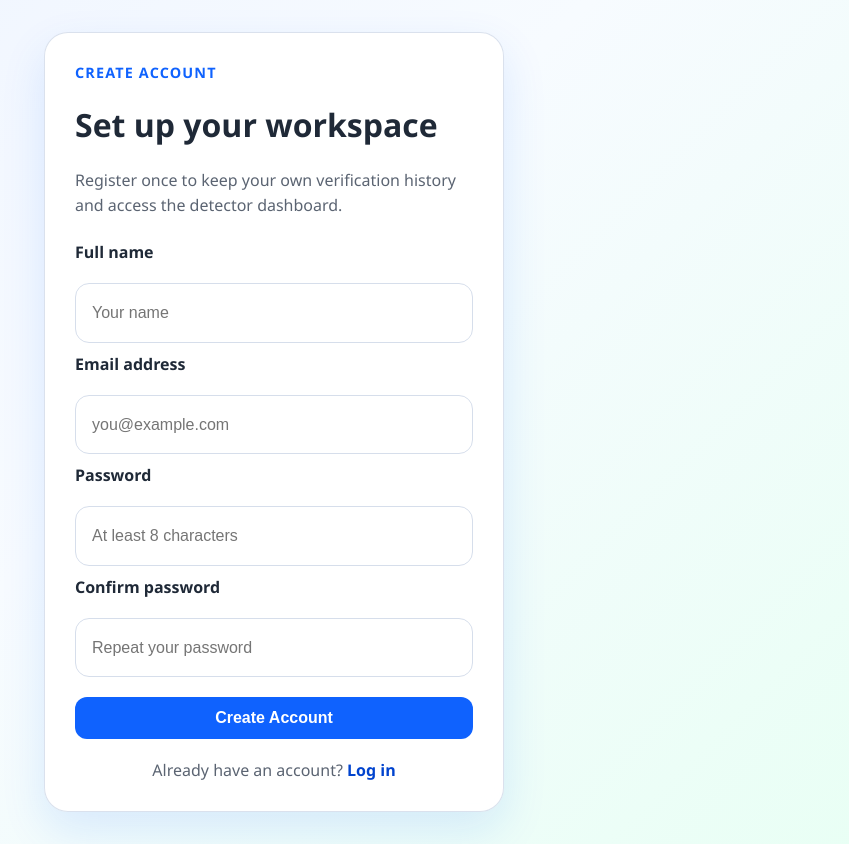
After one commit to rathan46/fake_news_detector_system, a Flask app: page /register in a window 1280 px wide. The commit adds this page. Shown: the whole page, without its empty margins (366-1215 px from the left). Run offline with Flask 3, Linux system fonts and the light colour scheme.

Commit message:
Add files via upload

```diff
--- a/app.py
+++ b/app.py
@@ -1,13 +1,32 @@
 import os
 import pickle
 import sqlite3
+from functools import wraps
+from io import BytesIO
 from datetime import datetime
 
 import requests
 from bs4 import BeautifulSoup
-from flask import Flask, jsonify, render_template, request
+from flask import (
+    Flask,
+    flash,
+    g,
+    jsonify,
+    redirect,
+    render_template,
+    request,
+    send_file,
+    session,
+    url_for,
+)
 from dotenv import load_dotenv
+from reportlab.lib import colors
+from reportlab.lib.pagesizes import A4
+from reportlab.lib.styles import getSampleStyleSheet, ParagraphStyle
+from reportlab.lib.units import inch
+from reportlab.platypus import Paragraph, SimpleDocTemplate, Spacer, Table, TableStyle
 from text_utils import clean_text
+from werkzeug.security import check_password_hash, generate_password_hash
 
 
 BASE_DIR = os.path.dirname(os.path.abspath(__file__))
@@ -28,6 +47,9 @@ REQUEST_HEADERS = {
 
 
 app = Flask(__name__)
+app.config["SECRET_KEY"] = os.getenv("SECRET_KEY", "change-this-secret-key")
+app.config["SESSION_COOKIE_HTTPONLY"] = True
+app.config["SESSION_COOKIE_SAMESITE"] = "Lax"
 
 
 def load_pickle_file(file_path):
@@ -63,13 +85,26 @@ def init_database():
         cursor.execute("PRAGMA synchronous=NORMAL")
         cursor.execute(
             """
+            CREATE TABLE IF NOT EXISTS users (
+                id INTEGER PRIMARY KEY AUTOINCREMENT,
+                full_name TEXT NOT NULL,
+                email TEXT NOT NULL UNIQUE,
+                password_hash TEXT NOT NULL,
+                created_at TEXT NOT NULL
+            )
+            """
+        )
+        cursor.execute(
+            """
             CREATE TABLE IF NOT EXISTS prediction_history (
                 id INTEGER PRIMARY KEY AUTOINCREMENT,
+                user_id INTEGER,
                 news_text TEXT NOT NULL,
                 cleaned_text TEXT NOT NULL,
                 prediction TEXT NOT NULL,
                 confidence REAL NOT NULL,
-                created_at TEXT NOT NULL
+                created_at TEXT NOT NULL,
+                FOREIGN KEY (user_id) REFERENCES users (id)
             )
             """
         )
@@ -77,6 +112,8 @@ def init_database():
         existing_columns = {
             row[1] for row in cursor.execute("PRAGMA table_info(prediction_history)").fetchall()
         }
+        if "user_id" not in existing_columns:
+            cursor.execute("ALTER TABLE prediction_history ADD COLUMN user_id INTEGER")
         if "cleaned_text" not in existing_columns:
             cursor.execute(
                 "ALTER TABLE prediction_history ADD COLUMN cleaned_text TEXT NOT NULL DEFAULT ''"
@@ -90,17 +127,93 @@ def get_database_connection():
     return connection
 
 
-def save_prediction(news_text, cleaned_text, prediction, confidence):
+def normalize_email(email):
+    return (email or "").strip().lower()
+
+
+def fetch_user_by_id(user_id):
+    if not user_id:
+        return None
+
+    with get_database_connection() as connection:
+        cursor = connection.cursor()
+        cursor.execute(
+            """
+            SELECT id, full_name, email, created_at
+            FROM users
+            WHERE id = ?
+            """,
+            (user_id,),
+        )
+        row = cursor.fetchone()
+    return dict(row) if row else None
+
+
+def fetch_user_by_email(email):
+    normalized_email = normalize_email(email)
+    if not normalized_email:
+        return None
+
+    with get_database_connection() as connection:
+        cursor = connection.cursor()
+        cursor.execute(
+            """
+            SELECT id, full_name, email, password_hash, created_at
+            FROM users
+            WHERE email = ?
+            """,
+            (normalized_email,),
+        )
+        row = cursor.fetchone()
+    return dict(row) if row else None
+
+
+def create_user(full_name, email, password):
+    with get_database_connection() as connection:
+        cursor = connection.cursor()
+        cursor.execute(
+            """
+            INSERT INTO users (full_name, email, password_hash, created_at)
+            VALUES (?, ?, ?, ?)
+            """,
+            (
+                full_name.strip(),
+                normalize_email(email),
+                generate_password_hash(password),
+                datetime.now().strftime("%Y-%m-%d %H:%M:%S"),
+            ),
+        )
+        connection.commit()
+        return cursor.lastrowid
+
+
+def login_required(api=False):
+    def decorator(view_func):
+        @wraps(view_func)
+        def wrapped_view(*args, **kwargs):
+            if g.user is None:
+                if api:
+                    return jsonify({"error": "Please log in to continue."}), 401
+                return redirect(url_for("login"))
+            return view_func(*args, **kwargs)
+
+        return wrapped_view
+
+    return decorator
+
+
+def save_prediction(user_id, news_text, cleaned_text, prediction, confidence):
     with get_database_connection() as connection:
         cursor = connection.cursor()
         cursor.execute(
             """
             INSERT INTO prediction_history (
-                news_text, cleaned_text, prediction, confidence, created_at
+                user_id, news_text, cleaned_text, prediction, confidence, created_at
             )
-            VALUES (?, ?, ?, ?, ?)
+            VALUES (?, ?, ?, ?, ?, ?)
             """,
             (
+                user_id,
                 news_text,
                 cleaned_text,
                 prediction,
@@ -111,7 +224,7 @@ def save_prediction(news_text, cleaned_text, prediction, confidence):
         connection.commit()
 
 
-def fetch_history(limit=10):
+def fetch_history(user_id, limit=10):
     try:
         safe_limit = max(1, min(int(limit), 50))
     except (TypeError, ValueError):
@@ -122,16 +235,17 @@ def fetch_history(limit=10):
             """
             SELECT id, news_text, prediction, confidence, created_at
             FROM prediction_history
+            WHERE user_id = ?
             ORDER BY id DESC
             LIMIT ?
             """,
-            (safe_limit,),
+            (user_id, safe_limit),
         )
         rows = cursor.fetchall()
     return [dict(row) for row in rows]
 
 
-def fetch_history_stats():
+def fetch_history_stats(user_id):
     with get_database_connection() as connection:
         cursor = connection.cursor()
         cursor.execute(
@@ -141,7 +255,9 @@ def fetch_history_stats():
                 SUM(CASE WHEN prediction = 'REAL' THEN 1 ELSE 0 END) AS real_count,
                 SUM(CASE WHEN prediction = 'FAKE' THEN 1 ELSE 0 END) AS fake_count
             FROM prediction_history
-            """
+            WHERE user_id = ?
+            """,
+            (user_id,),
         )
         row = cursor.fetchone()
 
@@ -155,10 +271,10 @@ def fetch_history_stats():
     }
 
 
-def clear_history_records():
+def clear_history_records(user_id):
     with get_database_connection() as connection:
         cursor = connection.cursor()
-        cursor.execute("DELETE FROM prediction_history")
+        cursor.execute("DELETE FROM prediction_history WHERE user_id = ?", (user_id,))
         connection.commit()
 
 
@@ -322,16 +438,179 @@ def build_combined_verification(predicted_label, confidence, web_validation):
     }
 
 
+def build_pdf_report(news_text, verification):
+    buffer = BytesIO()
+    document = SimpleDocTemplate(
+        buffer,
+        pagesize=A4,
+        rightMargin=40,
+        leftMargin=40,
+        topMargin=40,
+        bottomMargin=40,
+    )
+    styles = getSampleStyleSheet()
+    body_style = styles["BodyText"]
+    body_style.leading = 16
+    title_style = styles["Title"]
+    heading_style = styles["Heading2"]
+    small_style = ParagraphStyle(
+        "SmallText",
+        parent=styles["BodyText"],
+        fontSize=9,
+        leading=12,
+        textColor=colors.HexColor("#4A5568"),
+    )
+
+    story = [
+        Paragraph("AI-Based Fake News Detection Report", title_style),
+        Spacer(1, 0.2 * inch),
+        Paragraph(f"<b>Generated:</b> {datetime.now().strftime('%Y-%m-%d %H:%M:%S')}", small_style),
+        Spacer(1, 0.15 * inch),
+        Paragraph(f"<b>Final Verdict:</b> {verification.get('final_verdict', 'UNCERTAIN')}", body_style),
+        Paragraph(
+            f"<b>Final Confidence:</b> {verification.get('final_confidence', 0)}%",
+            body_style,
+        ),
+        Spacer(1, 0.15 * inch),
+        Paragraph("<b>Summary</b>", heading_style),
+        Paragraph(verification.get("final_message", "No summary available."), body_style),
+        Spacer(1, 0.15 * inch),
+        Paragraph("<b>Search Query Used</b>", heading_style),
+        Paragraph(verification.get("query", "Not available") or "Not available", body_style),
+        Spacer(1, 0.15 * inch),
+        Paragraph("<b>Submitted News Text</b>", heading_style),
+        Paragraph(news_text.replace("\n", "<br/>"), body_style),
+        Spacer(1, 0.2 * inch),
+        Paragraph("<b>Checked Sources</b>", heading_style),
+    ]
+
+    sources = verification.get("sources", [])
+    if sources:
+        table_data = [["Source", "Support Score", "Published", "URL"]]
+        for source in sources[:5]:
+            table_data.append(
+                [
+                    source.get("source_name", "Unknown Source"),
+                    str(source.get("support_score", "N/A")),
+                    source.get("published_at", "Unknown date"),
+                    source.get("url", "#"),
+                ]
+            )
+
+        source_table = Table(table_data, colWidths=[1.2 * inch, 1.0 * inch, 1.5 * inch, 2.9 * inch])
+        source_table.setStyle(
+            TableStyle(
+                [
+                    ("BACKGROUND", (0, 0), (-1, 0), colors.HexColor("#0F62FE")),
+                    ("TEXTCOLOR", (0, 0), (-1, 0), colors.white),
+                    ("FONTNAME", (0, 0), (-1, 0), "Helvetica-Bold"),
+                    ("GRID", (0, 0), (-1, -1), 0.5, colors.HexColor("#D6DEEB")),
+                    ("VALIGN", (0, 0), (-1, -1), "TOP"),
+                    ("PADDING", (0, 0), (-1, -1), 6),
+                    ("BACKGROUND", (0, 1), (-1, -1), colors.HexColor("#F8FBFF")),
+                ]
+            )
+        )
+        story.append(source_table)
+    else:
+        story.append(Paragraph("No supporting sources were available for this report.", body_style))
+
+    story.extend(
+        [
+            Spacer(1, 0.2 * inch),
+            Paragraph("<b>Important Note</b>", heading_style),
+            Paragraph(
+                "This PDF is a decision-support report generated from machine learning analysis and web evidence. It should not be treated as absolute proof for high-stakes decisions.",
+                small_style,
+            ),
+        ]
+    )
+
+    document.build(story)
+    buffer.seek(0)
+    return buffer
+
+
 model, vectorizer = load_model_objects()
+init_database()
+
+
+@app.before_request
+def load_logged_in_user():
+    g.user = fetch_user_by_id(session.get("user_id"))
 
 
 @app.route("/")
 def home():
-    init_database()
-    return render_template("index.html")
+    if g.user is None:
+        return redirect(url_for("login"))
+    return render_template("index.html", user=g.user)
+
+
+@app.route("/register", methods=["GET", "POST"])
+def register():
+    if g.user is not None:
+        return redirect(url_for("home"))
+
+    if request.method == "POST":
+        full_name = (request.form.get("full_name") or "").strip()
+        email = normalize_email(request.form.get("email"))
+        password = request.form.get("password") or ""
+        confirm_password = request.form.get("confirm_password") or ""
+
+        if len(full_name) < 2:
+            flash("Please enter your full name.", "error")
+        elif "@" not in email or "." not in email:
+            flash("Please enter a valid email address.", "error")
+        elif len(password) < 8:
+            flash("Password must be at least 8 characters long.", "error")
+        elif password != confirm_password:
+            flash("Passwords do not match.", "error")
+        elif fetch_user_by_email(email):
+            flash("An account with that email already exists.", "error")
+        else:
+            try:
+                create_user(full_name, email, password)
+            except sqlite3.IntegrityError:
+                flash("An account with that email already exists.", "error")
+            else:
+                flash("Registration successful. Please log in.", "success")
+                return redirect(url_for("login"))
+
+    return render_template("register.html")
+
+
+@app.route("/login", methods=["GET", "POST"])
+def login():
+    if g.user is not None:
+        return redirect(url_for("home"))
+
+    if request.method == "POST":
+        email = normalize_email(request.form.get("email"))
+        password = request.form.get("password") or ""
+        user = fetch_user_by_email(email)
+
+        if user is None or not check_password_hash(user["password_hash"], password):
+            flash("Incorrect email or password.", "error")
+        else:
+            session.clear()
+            session["user_id"] = user["id"]
+            flash("Welcome back.", "success")
+            return redirect(url_for("home"))
+
+    return render_template("login.html")
+
+
+@app.route("/logout", methods=["POST"])
+@login_required()
+def logout():
+    session.clear()
+    flash("You have been logged out.", "success")
+    return redirect(url_for("login"))
 
 
 @app.route("/predict", methods=["POST"])
+@login_required(api=True)
 def predict():
     global model, vectorizer
 
@@ -370,6 +649,7 @@ def predict():
     verification = build_combined_verification(predicted_label, confidence, web_validation)
 
     save_prediction(
+        g.user["id"],
         news_text,
         cleaned_text,
         verification["final_verdict"],
@@ -379,29 +659,56 @@ def predict():
     return jsonify(
         {
             "verification": verification,
-            "history": fetch_history(),
-            "stats": fetch_history_stats(),
+            "history": fetch_history(g.user["id"]),
+            "stats": fetch_history_stats(g.user["id"]),
         }
     )
 
 
 @app.route("/history", methods=["GET"])
+@login_required(api=True)
 def history():
-    init_database()
     limit = request.args.get("limit", 20)
-    return jsonify({"items": fetch_history(limit=limit), "stats": fetch_history_stats()})
+    return jsonify(
+        {
+            "items": fetch_history(g.user["id"], limit=limit),
+            "stats": fetch_history_stats(g.user["id"]),
+        }
+    )
 
 
 @app.route("/history/clear", methods=["POST"])
+@login_required(api=True)
 def clear_history():
-    init_database()
-    clear_history_records()
+    clear_history_records(g.user["id"])
     return jsonify(
         {
             "message": "Prediction history cleared successfully.",
             "items": [],
-            "stats": fetch_history_stats(),
+            "stats": fetch_history_stats(g.user["id"]),
         }
+    )
+
+
+@app.route("/report", methods=["POST"])
+@login_required(api=True)
+def download_report():
+    data = request.get_json(silent=True) or {}
+    news_text = (data.get("news_text") or "").strip()
+    verification = data.get("verification") or {}
+
+    if not news_text:
+        return jsonify({"error": "News text is required to generate the report."}), 400
+    if not verification:
+        return jsonify({"error": "Verification data is required to generate the report."}), 400
+
+    pdf_buffer = build_pdf_report(news_text, verification)
+    filename = f"news_verification_report_{datetime.now().strftime('%Y%m%d_%H%M%S')}.pdf"
+    return send_file(
+        pdf_buffer,
+        as_attachment=True,
+        download_name=filename,
+        mimetype="application/pdf",
     )
 
 
--- a/requirements.txt
+++ b/requirements.txt
@@ -6,3 +6,4 @@ numpy==2.1.3
 requests==2.32.3
 python-dotenv==1.0.1
 beautifulsoup4==4.12.3
+reportlab==4.2.5
--- a/static/style.css
+++ b/static/style.css
@@ -80,19 +80,25 @@ label {
     font-weight: 600;
 }
 
+input,
 textarea {
     width: 100%;
-    min-height: 190px;
     padding: 16px;
     border: 1px solid var(--border);
     border-radius: 14px;
-    resize: vertical;
     font-size: 1rem;
     line-height: 1.6;
     outline: none;
     transition: border-color 0.2s ease, box-shadow 0.2s ease;
+    background: #ffffff;
 }
 
+textarea {
+    min-height: 190px;
+    resize: vertical;
+}
+
+input:focus,
 textarea:focus {
     border-color: var(--primary);
     box-shadow: 0 0 0 4px rgba(15, 98, 254, 0.12);
@@ -334,13 +381,55 @@ button:disabled {
     background: #fafcff;
 }
 
+.auth-page {
+    padding: 32px 18px;
+}
+
+.auth-card {
+    width: 100%;
+    max-width: 460px;
+    background: rgba(255, 255, 255, 0.95);
+    border-radius: 24px;
+    padding: 30px;
+    border: 1px solid rgba(214, 222, 235, 0.9);
+    box-shadow: var(--shadow);
+    backdrop-filter: blur(10px);
+}
+
+.auth-form {
+    display: grid;
+    gap: 10px;
+    margin-top: 22px;
+}
+
+.auth-form button {
+    margin-top: 10px;
+}
+
+.auth-switch {
+    margin: 20px 0 0;
+    color: var(--text-soft);
+    text-align: center;
+}
+
+.auth-switch a {
+    color: var(--primary-dark);
+    font-weight: 700;
+    text-decoration: none;
+}
+
+.auth-switch a:hover {
+    text-decoration: underline;
+}
+
 @media (max-width: 640px) {
     .card {
         padding: 20px;
     }
 
     .action-row,
-    .section-head {
+    .section-head,
+    .topbar {
         align-items: flex-start;
         flex-direction: column;
     }
--- /dev/null
+++ b/templates/register.html
@@ -0,0 +1,77 @@
+<!DOCTYPE html>
+<html lang="en">
+<head>
+    <meta charset="UTF-8">
+    <meta name="viewport" content="width=device-width, initial-scale=1.0">
+    <title>Register | AI Fake News Detection</title>
+    <link rel="stylesheet" href="{{ url_for('static', filename='style.css') }}">
+</head>
+<body>
+    <div class="page-wrapper auth-page">
+        <div class="auth-card">
+            <p class="eyebrow">Create Account</p>
+            <h1>Set up your workspace</h1>
+            <p class="subtitle">
+                Register once to keep your own verification history and access the detector dashboard.
+            </p>
+
+            {% with messages = get_flashed_messages(with_categories=true) %}
+                {% if messages %}
+                    <div class="flash-stack">
+                        {% for category, message in messages %}
+                            <div class="flash-message {{ category }}">{{ message }}</div>
+                        {% endfor %}
+                    </div>
+                {% endif %}
+            {% endwith %}
+
+            <form method="post" class="auth-form">
+                <label for="full_name">Full name</label>
+                <input
+                    id="full_name"
+                    name="full_name"
+                    type="text"
+                    placeholder="Your name"
+                    value="{{ request.form.get('full_name', '') }}"
+                    required
+                >
+
+                <label for="email">Email address</label>
+                <input
+                    id="email"
+                    name="email"
+                    type="email"
+                    placeholder="you@example.com"
+                    value="{{ request.form.get('email', '') }}"
+                    required
+                >
+
+                <label for="password">Password</label>
+                <input
+                    id="password"
+                    name="password"
+                    type="password"
+                    placeholder="At least 8 characters"
+                    required
+                >
+
+                <label for="confirm_password">Confirm password</label>
+                <input
+                    id="confirm_password"
+                    name="confirm_password"
+                    type="password"
+                    placeholder="Repeat your password"
+                    required
+                >
+
+                <button type="submit">Create Account</button>
+            </form>
+
+            <p class="auth-switch">
+                Already have an account?
+                <a href="{{ url_for('login') }}">Log in</a>
+            </p>
+        </div>
+    </div>
+</body>
+</html>
```
Also changed, not shown: other parts of static/style.css (+45 -0 lines), static/script.js (+70 -0 lines), templates/index.html (+23 -1 lines), templates/login.html (added, +58 -0 lines), README.md.
